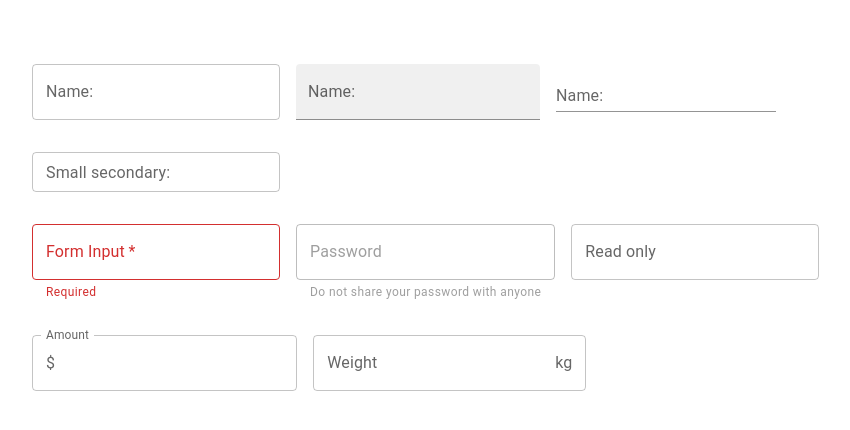
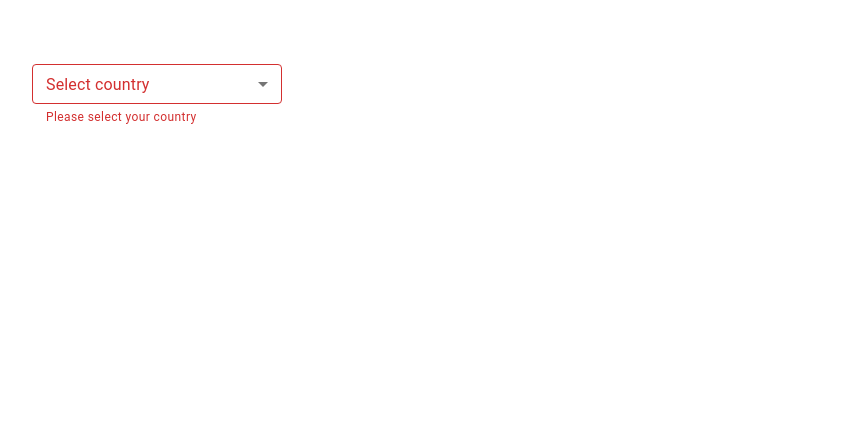
Before and after one commit to iftekharx/ReactMaterialUI_Practice, a React (Create React App) app: page / in a window 1280 px wide. Shown: the top 430 px of the page, without its empty margins (32-882 px from the left). Built offline with nearby package versions, Linux system fonts and the light colour scheme.

Commit message:
added MuiSelect

```diff
--- a/src/App.tsx
+++ b/src/App.tsx
@@ -4,11 +4,12 @@
 import MuiTypography from './components/MuiTypography'
 import MuiButton from './components/MuiButton'
 import MuiTextField from './components/MuiTextField'
+import MuiSelect from './components/MuiSelect'
 
 function App() {
   return (
     <div className="App">
-      <MuiTextField />
+      <MuiSelect />
     </div>
   )
 }
--- /dev/null
+++ b/src/components/MuiSelect.tsx
@@ -0,0 +1,36 @@
+import { Box, TextField, MenuItem } from '@mui/material'
+import { useState } from 'react'
+
+const MuiSelect = () => {
+  const [country, setCountry] = useState('')
+  const [countries, setCountries] = useState<string[]>([])
+
+  const handleChange = (event: React.ChangeEvent<HTMLInputElement>) => {
+    const value = event.target.value
+    setCountries(typeof value == 'string' ? value.split(',') : value)
+  }
+  return (
+    <Box width="250px">
+      <TextField
+        label="Select country"
+        select
+        value={countries}
+        onChange={handleChange}
+        fullWidth
+        SelectProps={{
+          multiple: true,
+        }}
+        size="small"
+        color="secondary"
+        helperText="Please select your country"
+        error
+      >
+        <MenuItem value="IN">India</MenuItem>
+        <MenuItem value="US">USA</MenuItem>
+        <MenuItem value="AU">Australia</MenuItem>
+      </TextField>
+    </Box>
+  )
+}
+
+export default MuiSelect
```
